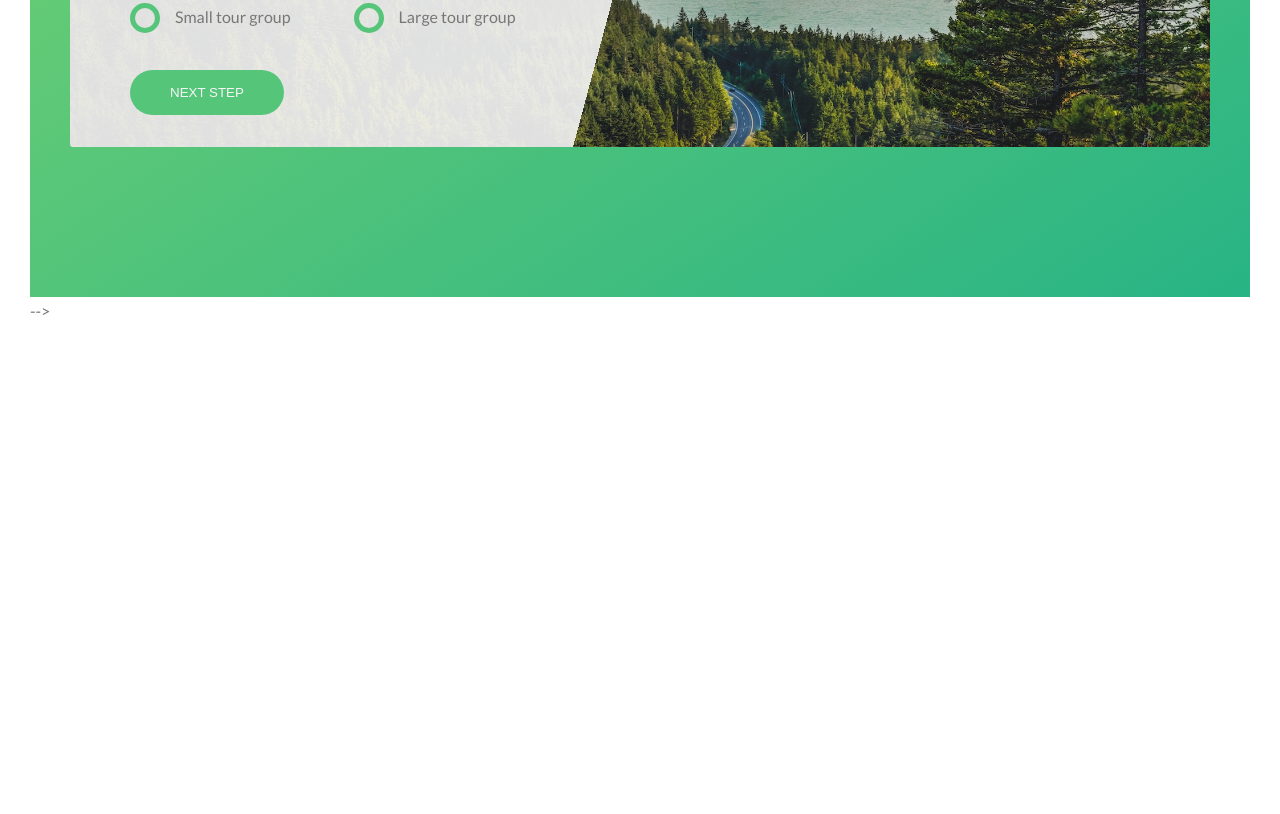
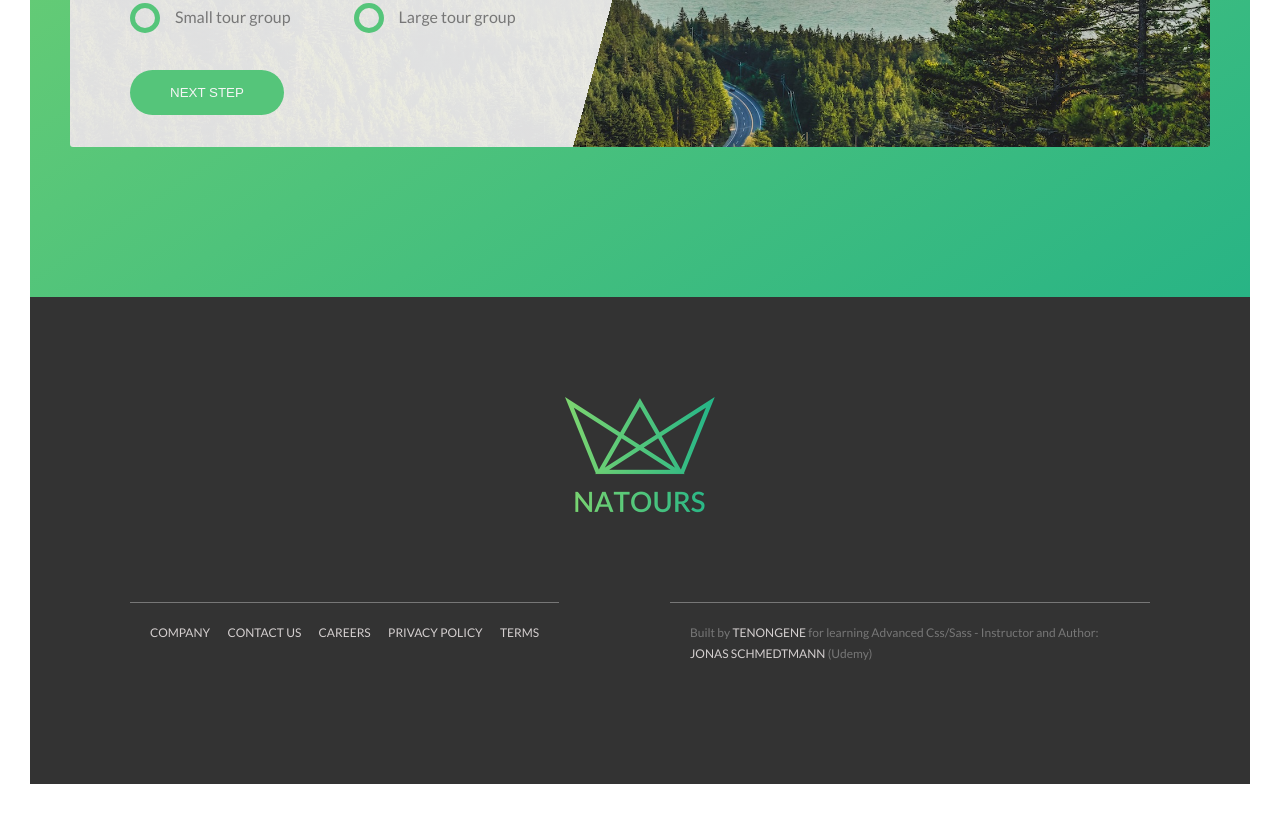
Before and after one commit to tenongene/Advanced-Html-CSS-Sass, a website: page index.html in a window 1280 px wide. Shown: the part 5222-6036 px from the top of the page. Before the commit the page ends 5576 px from the top, so only its background shows below. Drawn offline with Linux system fonts and the light colour scheme.

Commit message:
Completion of Footer section

```diff
--- a/index.html
+++ b/index.html
@@ -331,6 +331,35 @@
                </div>
             </div>
          </section>
+
+<!-- //FOOTER------------------  -->
+
+         <footer class="footer">
+            <div class="footer__logo-box">
+               <img src="img/logo-green-2x.png" alt="Full logo" class="footer__logo">
+            </div>
+<!--  -->
+            <div class="row">
+               <div class="col-1-of-2">
+                  <div class="footer__navigation">
+                     <ul class="footer_list">
+                        <li class="footer__item"><a href="#" class="footer__link">Company</a></li>
+                        <li class="footer__item"><a href="#" class="footer__link">Contact Us</a></li>
+                        <li class="footer__item"><a href="#" class="footer__link">Careers</a></li>
+                        <li class="footer__item"><a href="#" class="footer__link">Privacy policy</a></li>
+                        <li class="footer__item"><a href="#" class="footer__link">Terms</a></li>
+                     </ul>
+                  </div>
+               </div>
+<!--  -->
+               <div class="col-1-of-2">
+                  <p class="footer__copyright">Built by <a href="#" class="footer__link">Tenongene</a> for learning Advanced Css/Sass - Instructor and Author: <a href="#" class="footer__link">Jonas Schmedtmann</a> (Udemy)
+                  </p>
+
+               </div>
+
+            </div>
+         </footer>
       </main>
 
 
@@ -370,6 +399,6 @@
       <div class="col-1-of-4">Col 1 of 4</div>
       <div class="col-3-of-4">Col 3 of 4</div>
    </div> -->
-</section> -->
+</section>
    </body>
 </html>
--- a/sass/abstracts/_variables.scss
+++ b/sass/abstracts/_variables.scss
@@ -4,6 +4,7 @@ $color-primary-dark: #28b485;
 
 $color-grey-dark: #777;
 $color-grey-dark-2: #999;
+$color-grey-dark-3: #333;
 
 $color-white: #f5f5f5;
 $color-black: rgb(12, 10, 10);
--- /dev/null
+++ b/sass/layout/_footer.scss
@@ -0,0 +1,60 @@
+.footer {
+   background-color: $color-grey-dark-3;
+   padding: 10rem;
+   font-size: 1.2rem;
+
+
+   &__logo-box {
+      text-align: center;
+      margin-bottom: 8rem;
+   }
+
+   &__logo {
+      width: 15rem;
+      height: auto;
+   }
+
+   &__navigation {
+      border-top: 1px solid $color-grey-dark;
+      padding: 2rem;
+      display: inline-block;
+   }
+
+   &__list {
+      list-style: none;
+   }
+
+   &__item {
+      display: inline-block;
+
+      &:not(:last-child) {
+         margin-right: 1.5rem;
+      }
+   }
+
+   &__link {
+      &:link,
+      &:visited {
+         color: $color-grey-light-2;
+         background-color: $color-grey-dark-3;
+         text-decoration: none;
+         text-transform: uppercase;
+         display: inline-block;
+         transition: all 0.2s;
+      }
+
+      &:hover,
+      &:active {
+         color: $color-primary;
+         box-shadow: 0 1rem 2rem rgba($color-black, 0.4);
+         transform: scale(1.05) rotate(5deg);
+      }
+   }
+
+   &__copyright {
+      border-top: 1px solid $color-grey-dark;
+      padding: 2rem;
+      display: inline-block;
+      color: $color-grey-dark;
+   }
+}
--- a/sass/main.scss
+++ b/sass/main.scss
@@ -20,3 +20,4 @@
 
 @import 'layout/grid';
 @import 'layout/header';
+@import 'layout/footer';
```
Also changed, not shown: css/style.css.
